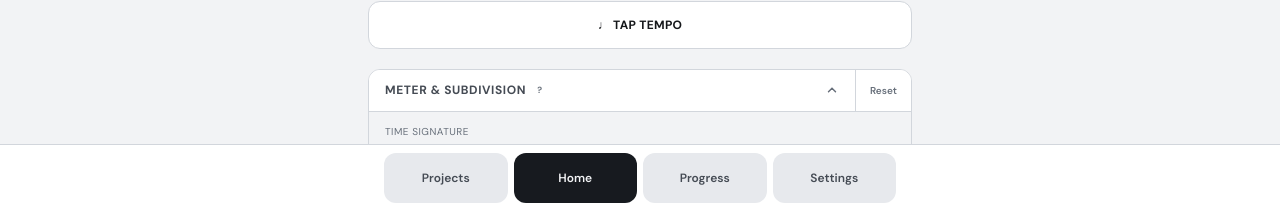
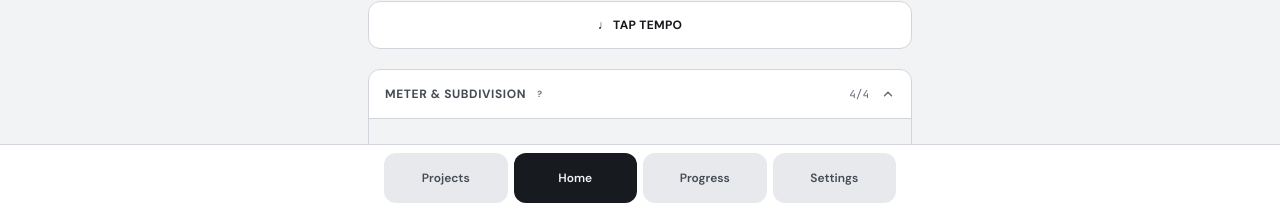
Before and after one commit to Timothy-design77/poly-pro, a React (Vite) app: page / in a window 1280 px wide. Shown: the part 581-794 px from the top of the page. Built offline with nearby package versions, Linux system fonts and the light colour scheme.

Commit message:
Make advanced panels instant and lazy

```diff
--- a/src/components/ui/CollapsibleCard.tsx
+++ b/src/components/ui/CollapsibleCard.tsx
@@ -1,4 +1,4 @@
-import { useState, useId, type ReactNode } from 'react';
+import { useEffect, useId, useRef, useState, type ReactNode } from 'react';
 import { HelpTip } from './HelpTip';
 
 interface CollapsibleCardProps {
@@ -11,6 +11,15 @@ interface CollapsibleCardProps {
   children: ReactNode;
 }
 
+/**
+ * Fast collapsible surface for mobile.
+ *
+ * Heavy children are unmounted while closed so hidden controls do not keep
+ * subscribing/rendering in the background. On open, the chevron responds
+ * synchronously and the child tree mounts on the next animation frame. This
+ * avoids the expensive 250ms height animation that caused visible lag on
+ * complex sections such as Pattern.
+ */
 export function CollapsibleCard({
   title,
   badge,
@@ -21,59 +30,78 @@ export function CollapsibleCard({
   children,
 }: CollapsibleCardProps) {
   const [isOpen, setIsOpen] = useState(defaultOpen);
+  const [renderContent, setRenderContent] = useState(defaultOpen);
   const contentId = useId();
+  const frameRef = useRef<number | null>(null);
+
+  useEffect(() => () => {
+    if (frameRef.current !== null) cancelAnimationFrame(frameRef.current);
+  }, []);
+
+  const toggle = () => {
+    if (isOpen) {
+      if (frameRef.current !== null) cancelAnimationFrame(frameRef.current);
+      frameRef.current = null;
+      setRenderContent(false);
+      setIsOpen(false);
+      return;
+    }
+
+    setIsOpen(true);
+    frameRef.current = requestAnimationFrame(() => {
+      frameRef.current = null;
+      setRenderContent(true);
+    });
+  };
 
   return (
     <div className="border border-border-subtle rounded-xl overflow-hidden bg-bg-surface">
-      <div className="flex items-stretch bg-bg-surface">
       <button
         type="button"
-          onClick={() => setIsOpen(!isOpen)}
+        onClick={toggle}
         aria-expanded={isOpen}
         aria-controls={contentId}
-          className="flex-1 min-w-0 flex items-center gap-3 px-4 py-3 active:bg-bg-raised transition-colors text-left"
+        className="w-full min-h-[48px] flex items-center gap-3 px-4 py-3 active:bg-bg-raised transition-colors duration-75 text-left"
       >
         <span className="text-xs font-bold text-text-secondary uppercase tracking-wider flex-1 flex items-center gap-1.5 min-w-0">
           <span className="truncate">{title}</span>
           {help && <HelpTip text={help} />}
         </span>
         {badge && (
-            <span
-              className={`font-mono text-[11px] text-text-muted transition-opacity duration-200 shrink-0
-                ${isOpen ? 'opacity-0' : 'opacity-100'}`}
-            >
+          <span className="font-mono text-[11px] text-text-muted shrink-0">
             {badge}
           </span>
         )}
         <svg
           width="14" height="14" viewBox="0 0 24 24" fill="none"
           stroke="currentColor" strokeWidth="2.5" strokeLinecap="round"
-            className={`text-text-muted transition-transform duration-200 shrink-0 ${isOpen ? 'rotate-180' : ''}`}
+          className={`text-text-muted transition-transform duration-100 shrink-0 ${isOpen ? 'rotate-180' : ''}`}
         >
           <polyline points="6 9 12 15 18 9" />
         </svg>
       </button>
 
+      {isOpen && (
+        <div id={contentId} className="border-t border-border-subtle bg-bg-primary">
+          {renderContent && (
+            <div className="px-4 py-3">
               {onReset && (
+                <div className="flex justify-end mb-2">
                   <button
                     type="button"
                     onClick={onReset}
-            className="shrink-0 px-3 min-w-[56px] border-l border-border-subtle text-[10px]
-                       font-semibold text-text-muted active:bg-bg-raised active:text-text-primary"
+                    className="min-h-[32px] rounded-md px-2.5 text-[10px] font-semibold text-text-muted active:bg-bg-raised active:text-text-primary"
                     aria-label={`${resetLabel} ${title}`}
                   >
                     {resetLabel}
                   </button>
+                </div>
+              )}
+              {children}
+            </div>
           )}
         </div>
-
-      <div id={contentId} className={`collapse-grid ${isOpen ? 'is-open' : ''}`}>
-        <div className="collapse-inner">
-          <div className="px-4 py-3 border-t border-border-subtle bg-bg-primary">
-            {children}
-          </div>
-        </div>
-      </div>
+      )}
     </div>
   );
 }
```
Lines whose indentation alone changed are shown as unchanged.
